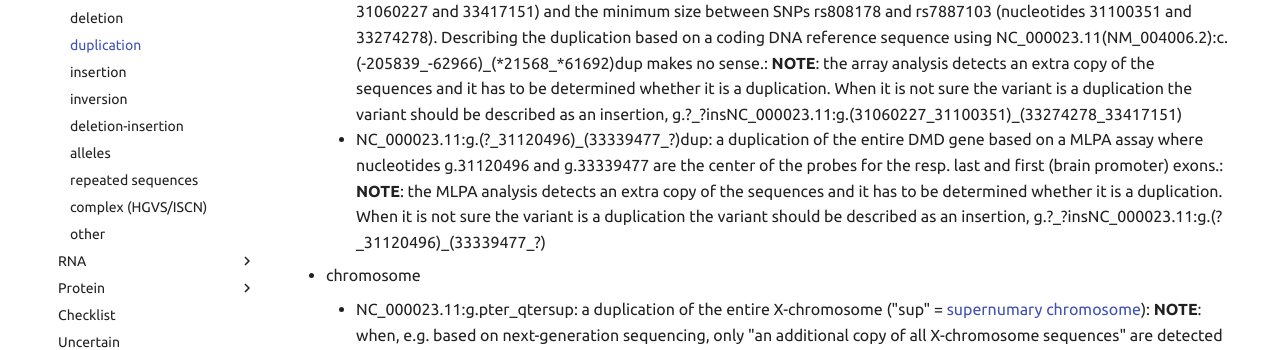
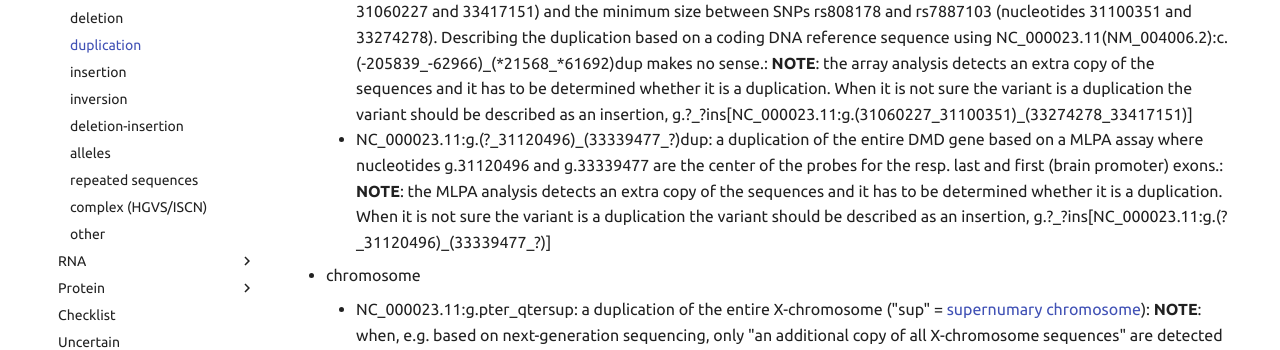
Before and after one commit to HGVSnomenclature/hgvs-nomenclature, an MkDocs documentation site: the page built from docs/recommendations/DNA/duplication.md, in a window 1280 px wide and 900 px high, scrolled down 3076 px. Shown: the part 206-556 px from the top of the window. Built offline with MkDocs 1.6.1 and Material for MkDocs 9.7.7, drawn with Linux system fonts in a browser that asks for light colours.

Commit message:
Insertions with reference sequences require square brackets.

```diff
--- a/docs/recommendations/DNA/duplication.md
+++ b/docs/recommendations/DNA/duplication.md
@@ -52,8 +52,8 @@ Format:   **"prefix""position(s)_duplicated""dup"**,  e.g. g.123_345dup
     * NC\_000023.11:g.(32381076\_32382698)\_(32430031\_32456357)[3]  (NC\_000023.11(NM\_004006.2):c.(4071+1\_4072-1)\_(5154+1\_5155-1)[3]): three copies of the sequence from exon 30 (starting at position c.4072) to exon 36 (ending at position c.5154) of the DMD-gene were detected (break points not sequenced).
     * duplications extending beyond the transcribed region: following current recommendations (see [Numbering](../../../background/numbering)) it is not allowed to describe variants in nucleotides beyond the boundaries of a reference sequence. Consequently, duplications extending 5' of a transcript **can not** be described like NC\_000023.11(NM\_004006.2):c.(?\_-244)\_(31+1\_32-1)dup (c.-244 is the first nucleotide of NM\_004006.2). Duplications extending 3' of a transcript **can not** be described like NC\_000023.11(NM\_004006.2):c.(10086+1\_10087-1)\_(\*2691\_?)dup (c.\*2691 is the last nucleotide of NM\_004006.2). Such duplications can only be described using **genomic coordinates**. The HGVS nomenclature committee (SVD-WG) is discussing whether a c. based format should be proposed.
 * gene
-    * NC\_000023.11:g.(31060227\_31100351)\_(33274278\_33417151)dup: a duplication of the entire DMD gene based on a SNP-array analysis where the maximum size of the duplication lies between SNPs rs396303 and rs7887548 (nucleotides 31060227 and 33417151) and the minimum size between SNPs rs808178 and rs7887103 (nucleotides 31100351 and 33274278). Describing the duplication based on a coding DNA reference sequence using NC\_000023.11(NM\_004006.2):c.(-205839\_-62966)\_(\*21568\_\*61692)dup makes no sense.: **NOTE**: the array analysis detects an extra copy of the sequences and it has to be determined whether it is a duplication. When it is not sure the variant is a duplication the variant should be described as an insertion, g.?\_?insNC\_000023.11:g.(31060227\_31100351)\_(33274278\_33417151)
-    * NC\_000023.11:g.(?\_31120496)\_(33339477\_?)dup: a duplication of the entire DMD gene based on a MLPA assay where nucleotides g.31120496 and g.33339477 are the center of the probes for the resp. last and first (brain promoter) exons.: **NOTE**: the MLPA analysis detects an extra copy of the sequences and it has to be determined whether it is a duplication. When it is not sure the variant is a duplication the variant should be described as an insertion, g.?\_?insNC\_000023.11:g.(?\_31120496)\_(33339477\_?)
+    * NC\_000023.11:g.(31060227\_31100351)\_(33274278\_33417151)dup: a duplication of the entire DMD gene based on a SNP-array analysis where the maximum size of the duplication lies between SNPs rs396303 and rs7887548 (nucleotides 31060227 and 33417151) and the minimum size between SNPs rs808178 and rs7887103 (nucleotides 31100351 and 33274278). Describing the duplication based on a coding DNA reference sequence using NC\_000023.11(NM\_004006.2):c.(-205839\_-62966)\_(\*21568\_\*61692)dup makes no sense.: **NOTE**: the array analysis detects an extra copy of the sequences and it has to be determined whether it is a duplication. When it is not sure the variant is a duplication the variant should be described as an insertion, g.?\_?ins[NC\_000023.11:g.(31060227\_31100351)\_(33274278\_33417151)]
+    * NC\_000023.11:g.(?\_31120496)\_(33339477\_?)dup: a duplication of the entire DMD gene based on a MLPA assay where nucleotides g.31120496 and g.33339477 are the center of the probes for the resp. last and first (brain promoter) exons.: **NOTE**: the MLPA analysis detects an extra copy of the sequences and it has to be determined whether it is a duplication. When it is not sure the variant is a duplication the variant should be described as an insertion, g.?\_?ins[NC\_000023.11:g.(?\_31120496)\_(33339477\_?)]
 * chromosome
     * NC\_000023.11:g.pter\_qtersup: a duplication of the entire X-chromosome ("sup" = [supernumary chromosome](../complex/)): **NOTE**: when, e.g. based on next-generation sequencing, only "an additional copy of all X-chromosome sequences" are detected the variant should be described as NC\_000023.11:g.pter\_qter[2]
 * NC\_000023.11:g.33344590\_33344592=/dup
```
